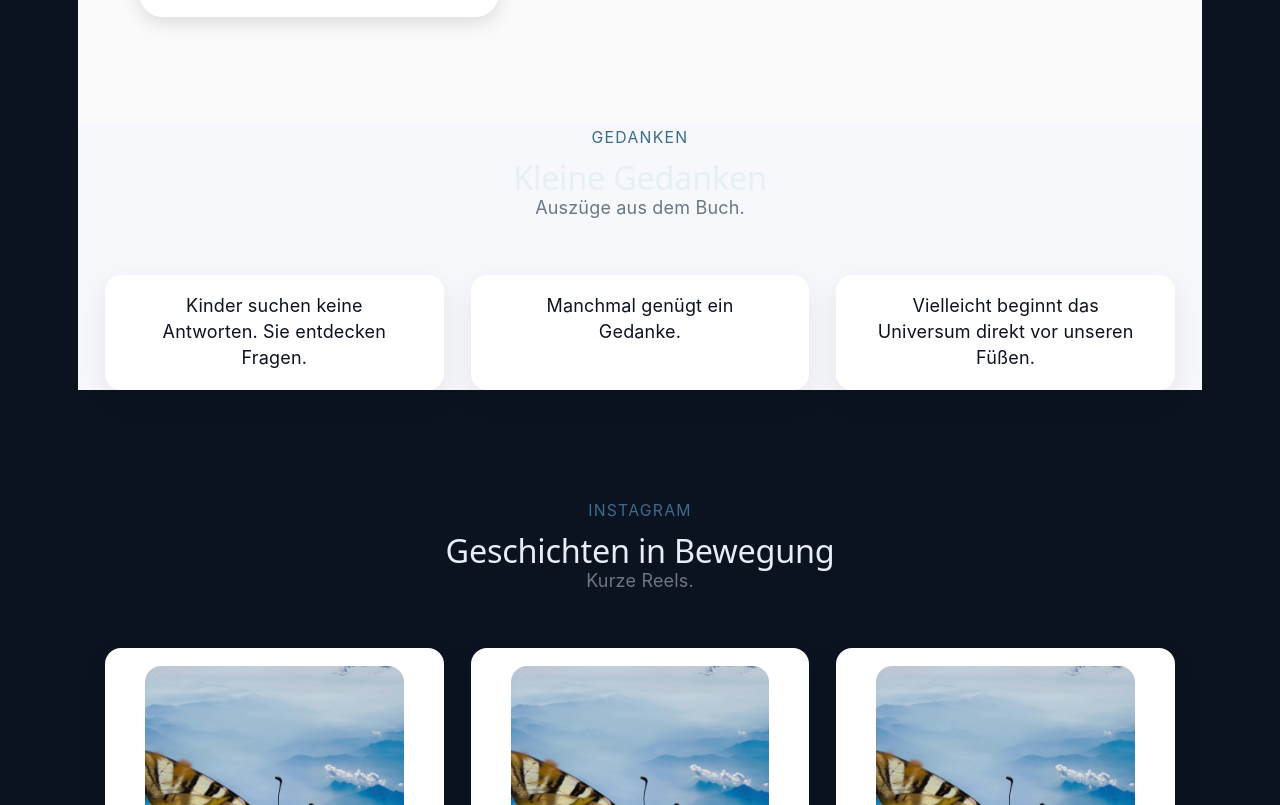
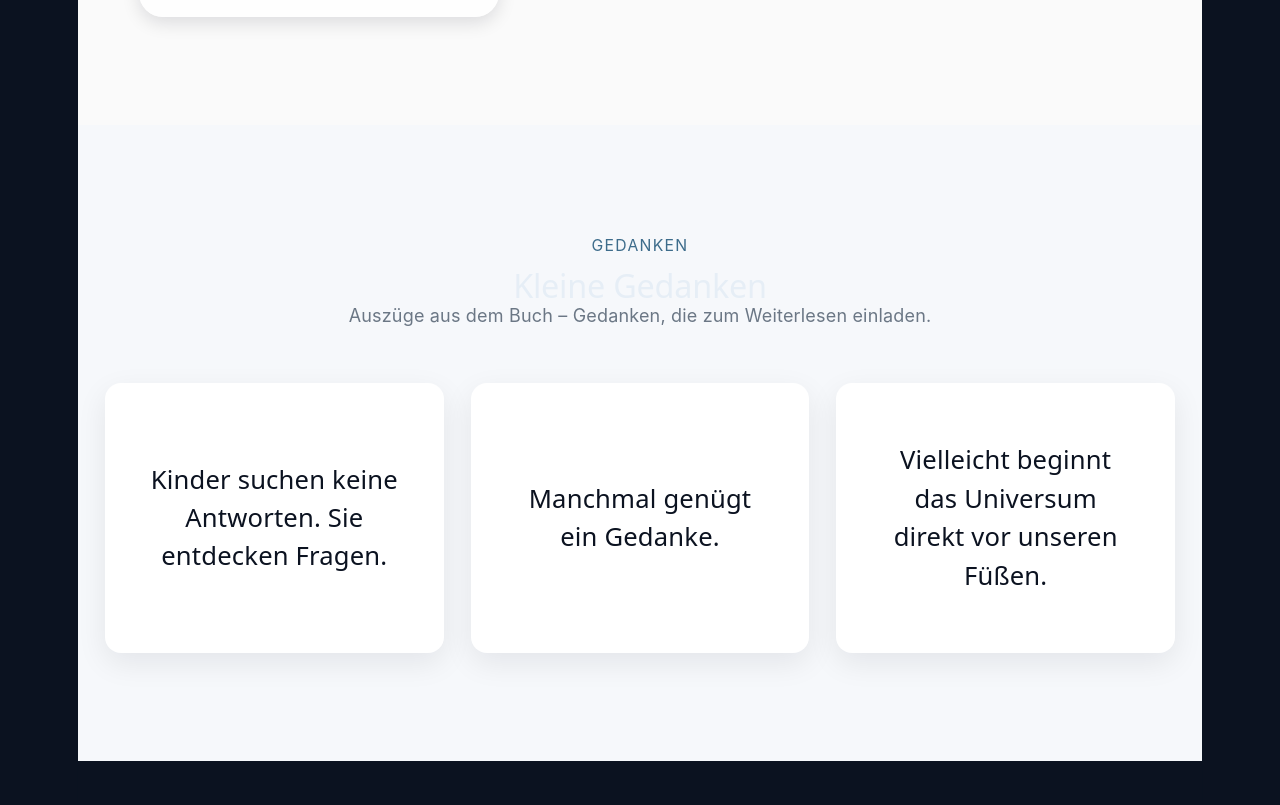
Before and after one commit to maynowak/digital-book-experience, a React (Vite) app: page / in a window 1280 px wide. Shown: the part 1495-2300 px from the top of the page. Built offline with nearby package versions, Linux system fonts and the light colour scheme.

Commit message:
feat(quotes): refine reading experience

```diff
--- a/src/components/sections/Quotes/QuotesSection.module.css
+++ b/src/components/sections/Quotes/QuotesSection.module.css
@@ -1,2 +1,25 @@
-.section{background:var(--surface-light-2)}
-.grid{display:grid;grid-template-columns:repeat(auto-fit,minmax(280px,1fr));gap:var(--space-5)}
+.section {
+	padding: var(--space-9, 6rem) 0;
+	background: var(--surface-light-2);
+}
+
+.grid {
+	display: grid;
+	grid-template-columns: repeat(auto-fit, minmax(280px, 1fr));
+	gap: var(--space-5, 1.5rem);
+}
+
+.grid article {
+	display: flex;
+	align-items: center;
+	min-height: 15rem;
+	padding: var(--space-6, 2.5rem);
+}
+
+.grid blockquote {
+	margin: 0;
+	font-family: var(--heading);
+	font-size: clamp(1.25rem, 2vw, 1.6rem);
+	line-height: 1.5;
+	color: var(--text-h);
+}
--- a/src/components/sections/Quotes/QuotesSection.tsx
+++ b/src/components/sections/Quotes/QuotesSection.tsx
@@ -16,11 +16,11 @@ export default function QuotesSection() {
         <SectionHeading
           overline="Gedanken"
           title="Kleine Gedanken"
-          description="Auszüge aus dem Buch."
+          description="Auszüge aus dem Buch – Gedanken, die zum Weiterlesen einladen."
         />
         <div className={styles.grid}>
           {quotes.map((q) => (
-            <Card key={q}>
+            <Card key={q} hover={false}>
               <blockquote>{q}</blockquote>
             </Card>
           ))}
```
